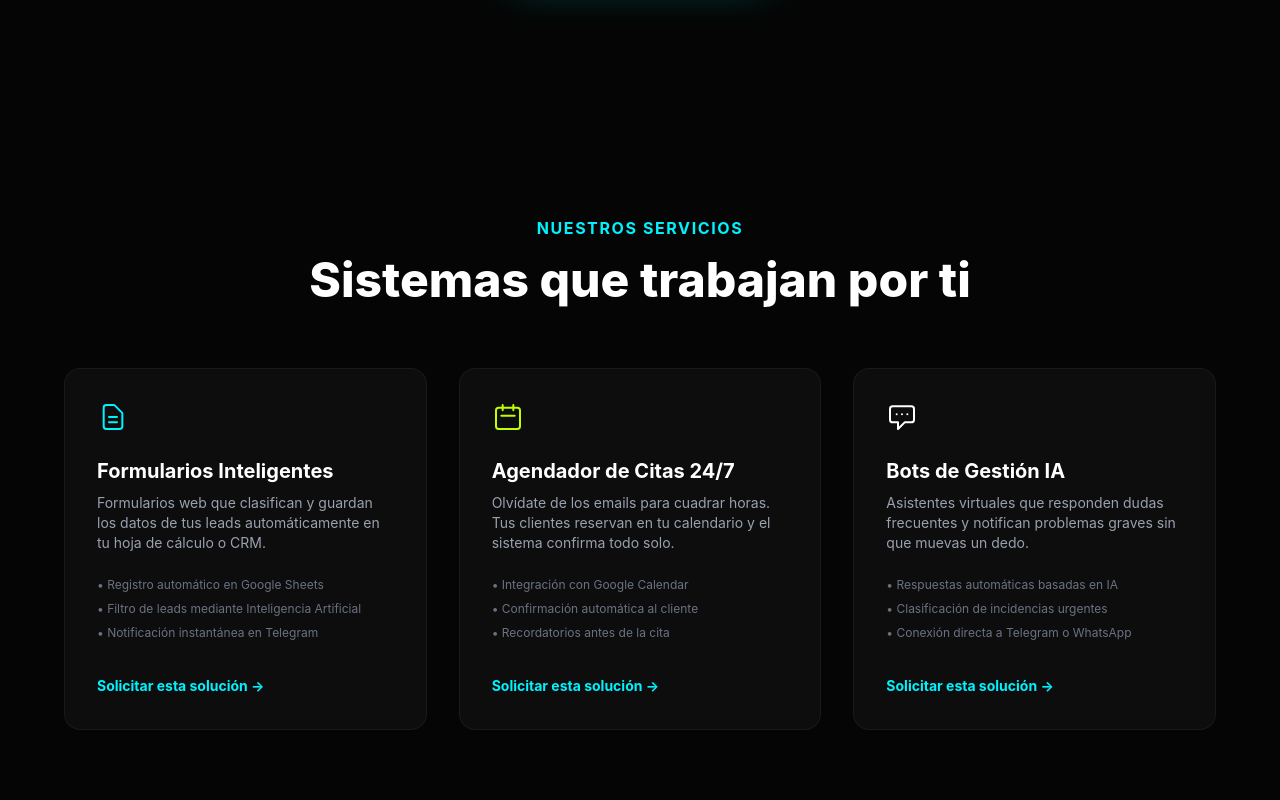
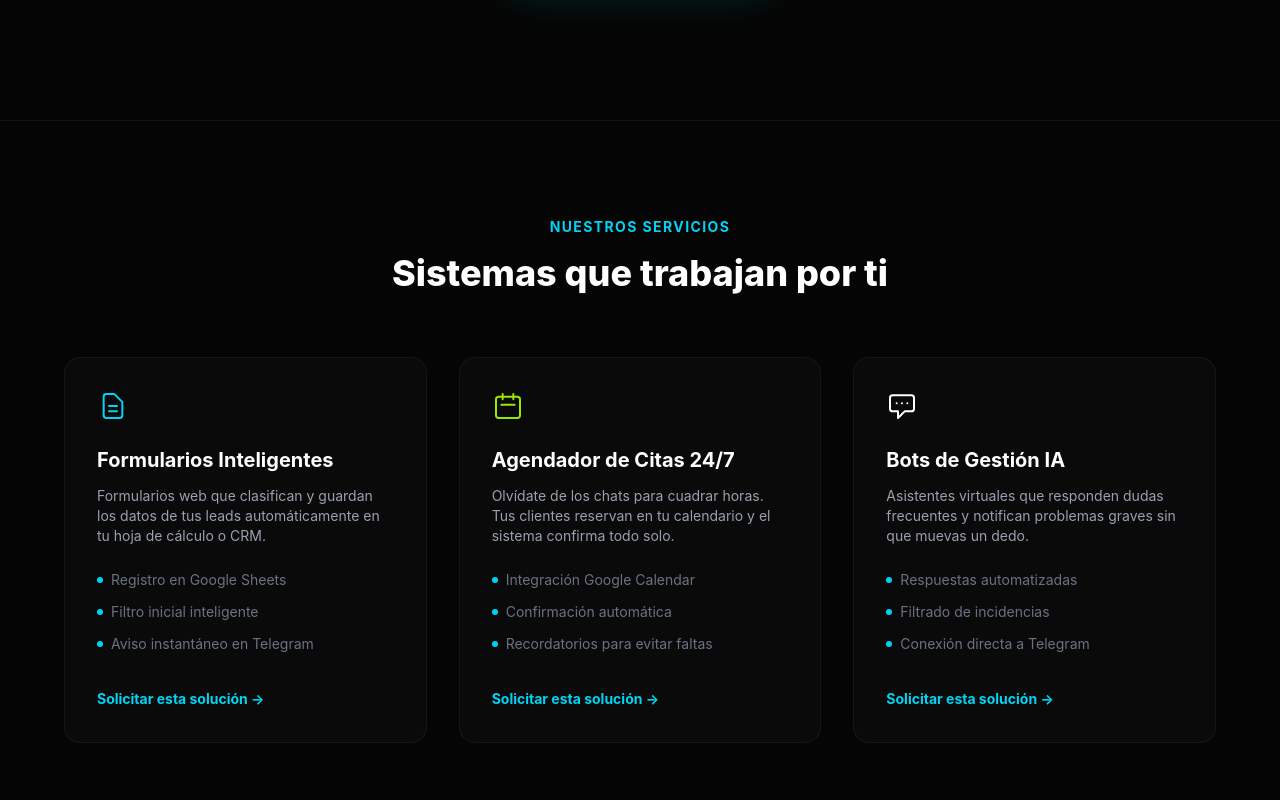
Before and after one commit to manuromher21canario-sudo/aaa-landing-page, a React (Vite) app: page / in a window 1280 px wide. Shown: the part 560-1360 px from the top of the page. Built offline with nearby package versions, Linux system fonts and the light colour scheme.

Commit message:
Refactor Services component for improved styling and content

```diff
--- a/src/components/Services.jsx
+++ b/src/components/Services.jsx
@@ -4,71 +4,59 @@ export default function Services({ onOpenModal }) {
   const servicesList = [
     {
       title: 'Formularios Inteligentes',
-      tag: 'Captación Automática',
       description: 'Formularios web que clasifican y guardan los datos de tus leads automáticamente en tu hoja de cálculo o CRM.',
-      bullets: [
-        'Registro automático en Google Sheets',
-        'Filtro de leads mediante Inteligencia Artificial',
-        'Notificación instantánea en Telegram'
-      ],
+      bullets: ['Registro en Google Sheets', 'Filtro inicial inteligente', 'Aviso instantáneo en Telegram'],
       icon: (
-        <svg className="w-8 h-8 text-neon-cyan" fill="none" viewBox="0 0 24 24" stroke="currentColor" strokeWidth={1.5}>
+        <svg className="w-8 h-8 text-cyan-400" fill="none" viewBox="0 0 24 24" stroke="currentColor" strokeWidth={1.5}>
           <path strokeLinecap="round" strokeLinejoin="round" d="M9 12h6m-6 4h6m2 5H7a2 2 0 01-2-2V5a2 2 0 012-2h5.586a1 1 0 01.707.293l5.414 5.414a1 1 0 01.293.707V19a2 2 0 01-2 2z" />
         </svg>
-      ),
-      glowClass: 'group-hover:border-neon-cyan/40 group-hover:shadow-[0_0_30px_rgba(0,242,255,0.1)]'
+      )
     },
     {
       title: 'Agendador de Citas 24/7',
-      tag: 'Agenda Automatizada',
-      description: 'Olvídate de los emails para cuadrar horas. Tus clientes reservan en tu calendario y el sistema confirma todo solo.',
-      bullets: [
-        'Integración con Google Calendar',
-        'Confirmación automática al cliente',
-        'Recordatorios antes de la cita'
-      ],
+      description: 'Olvídate de los chats para cuadrar horas. Tus clientes reservan en tu calendario y el sistema confirma todo solo.',
+      bullets: ['Integración Google Calendar', 'Confirmación automática', 'Recordatorios para evitar faltas'],
       icon: (
-        <svg className="w-8 h-8 text-lime-green" fill="none" viewBox="0 0 24 24" stroke="currentColor" strokeWidth={1.5}>
+        <svg className="w-8 h-8 text-lime-400" fill="none" viewBox="0 0 24 24" stroke="currentColor" strokeWidth={1.5}>
           <path strokeLinecap="round" strokeLinejoin="round" d="M8 7V3m8 4V3m-9 8h10M5 21h14a2 2 0 002-2V7a2 2 0 00-2-2H5a2 2 0 00-2 2v12a2 2 0 002 2z" />
         </svg>
-      ),
-      glowClass: 'group-hover:border-lime-green/40 group-hover:shadow-[0_0_30px_rgba(191,255,0,0.1)]'
+      )
     },
     {
       title: 'Bots de Gestión IA',
-      tag: 'Atención Inteligente',
       description: 'Asistentes virtuales que responden dudas frecuentes y notifican problemas graves sin que muevas un dedo.',
-      bullets: [
-        'Respuestas automáticas basadas en IA',
-        'Clasificación de incidencias urgentes',
-        'Conexión directa a Telegram o WhatsApp'
-      ],
+      bullets: ['Respuestas automatizadas', 'Filtrado de incidencias', 'Conexión directa a Telegram'],
       icon: (
         <svg className="w-8 h-8 text-white" fill="none" viewBox="0 0 24 24" stroke="currentColor" strokeWidth={1.5}>
           <path strokeLinecap="round" strokeLinejoin="round" d="M8 10h.01M12 10h.01M16 10h.01M9 16H5a2 2 0 01-2-2V6a2 2 0 012-2h14a2 2 0 012 2v8a2 2 0 01-2 2h-5l-5 5v-5z" />
         </svg>
-      ),
-      glowClass: 'group-hover:border-white/20 group-hover:shadow-[0_0_30px_rgba(255,255,255,0.05)]'
+      )
     }
   ];
 
   return (
-    <section id="services" className="w-full py-24 px-6 bg-[#050505]">
-      <div className="max-w-6xl mx-auto space-y-16">
-        <div className="text-center space-y-4">
-          <h2 className="text-neon-cyan font-bold uppercase tracking-widest">Nuestros Servicios</h2>
-          <h3 className="text-4xl md:text-5xl font-extrabold text-white">Sistemas que trabajan por ti</h3>
+    <section id="services" className="w-full py-24 px-6 border-t border-white/5">
+      <div className="max-w-6xl mx-auto">
+        <div className="text-center space-y-4 mb-16">
+          <h2 className="text-cyan-400 font-bold uppercase tracking-widest text-sm">Nuestros Servicios</h2>
+          <h3 className="text-4xl font-extrabold text-white">Sistemas que trabajan por ti</h3>
         </div>
-        <div className="grid grid-cols-1 lg:grid-cols-3 gap-8">
+        <div className="grid grid-cols-1 md:grid-cols-3 gap-8">
           {servicesList.map((service, index) => (
-            <div key={index} className={`p-8 rounded-2xl bg-[#0d0d0d] border border-white/5 transition-all ${service.glowClass}`}>
+            <div key={index} className="p-8 rounded-2xl bg-[#0a0a0a] border border-white/5 hover:border-cyan-400/30 transition-all group">
               <div className="mb-6">{service.icon}</div>
-              <h4 className="text-xl font-bold text-white mb-2">{service.title}</h4>
+              <h4 className="text-xl font-bold text-white mb-3">{service.title}</h4>
               <p className="text-gray-400 text-sm mb-6">{service.description}</p>
-              <ul className="space-y-2 mb-8">
-                {service.bullets.map((b, i) => <li key={i} className="text-xs text-gray-500">• {b}</li>)}
+              <ul className="space-y-3 mb-8">
+                {service.bullets.map((b, i) => (
+                  <li key={i} className="text-sm text-gray-500 flex items-center gap-2">
+                    <span className="w-1.5 h-1.5 rounded-full bg-cyan-400"></span> {b}
+                  </li>
+                ))}
               </ul>
-              <button onClick={onOpenModal} className="text-sm font-bold text-neon-cyan cursor-pointer">Solicitar esta solución →</button>
+              <button onClick={onOpenModal} className="text-sm font-bold text-cyan-400 cursor-pointer group-hover:underline">
+                Solicitar esta solución →
+              </button>
             </div>
           ))}
         </div>
```
